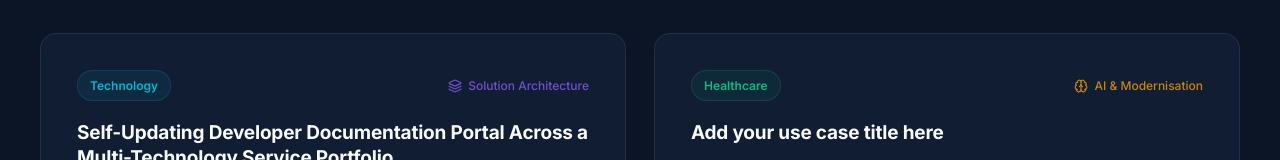
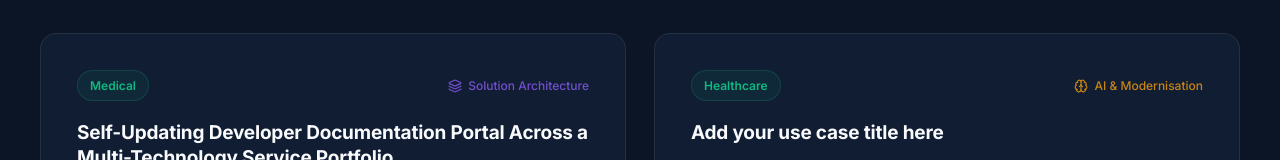
Before and after one commit to suryaprabhakaran/architecture-checkpoint, a Next.js app: page /use-cases in a window 1280 px wide. Shown: the part 536-696 px from the top of the page. Built offline with nearby package versions, Linux system fonts and the light colour scheme.

Commit message:
Fix uc-1 industry to Medical

```diff
--- a/data/use-cases.ts
+++ b/data/use-cases.ts
@@ -42,6 +42,7 @@ export const INDUSTRY_COLORS: Record<string, string> = {
   "Retail & Commerce":  "#F59E0B",
   "Manufacturing":      "#F97316",
   "Technology":         "#06B6D4",
+  "Medical":            "#10B981",
   "Energy & Utilities": "#84CC16",
 };
 
@@ -58,7 +59,7 @@ export const SERVICE_COLORS: Record<string, string> = {
 export const USE_CASES: UseCase[] = [
   {
     id: "uc-1",
-    industry: "Technology",
+    industry: "Medical",
     serviceType: "Solution Architecture",
     title: "Self-Updating Developer Documentation Portal Across a Multi-Technology Service Portfolio",
     challenge:
```
